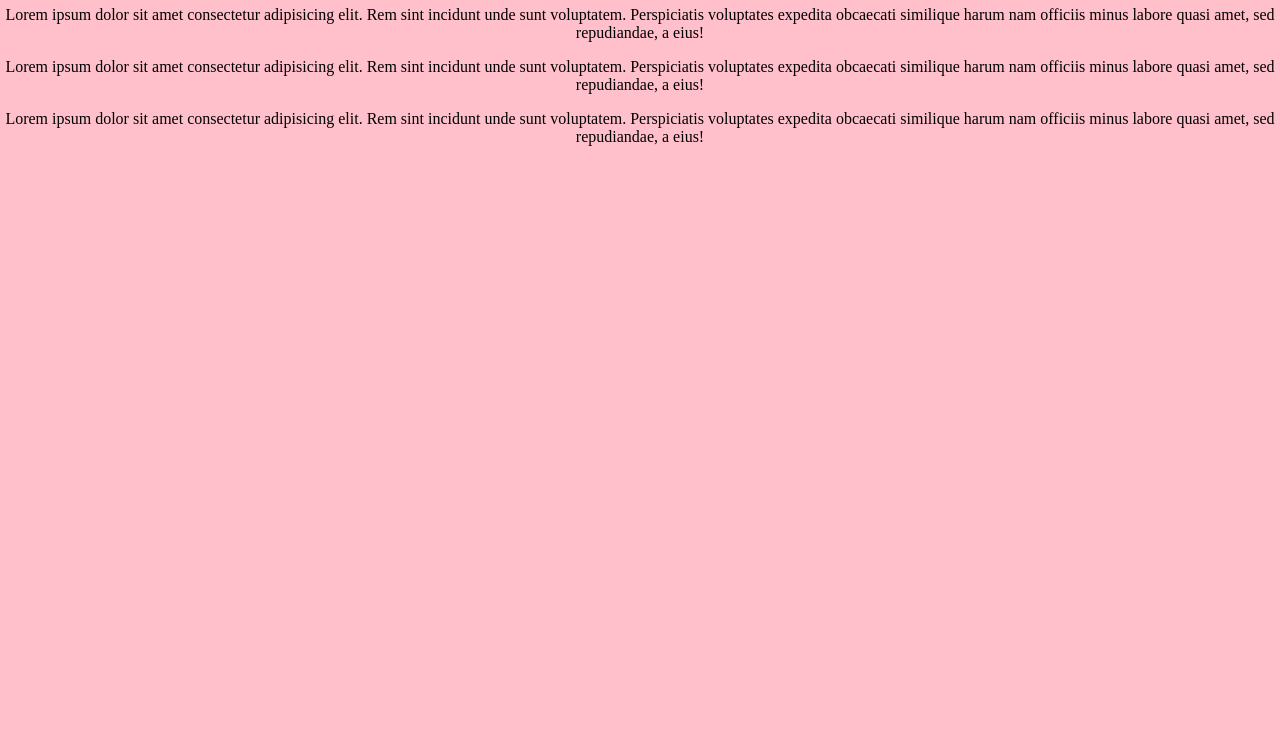
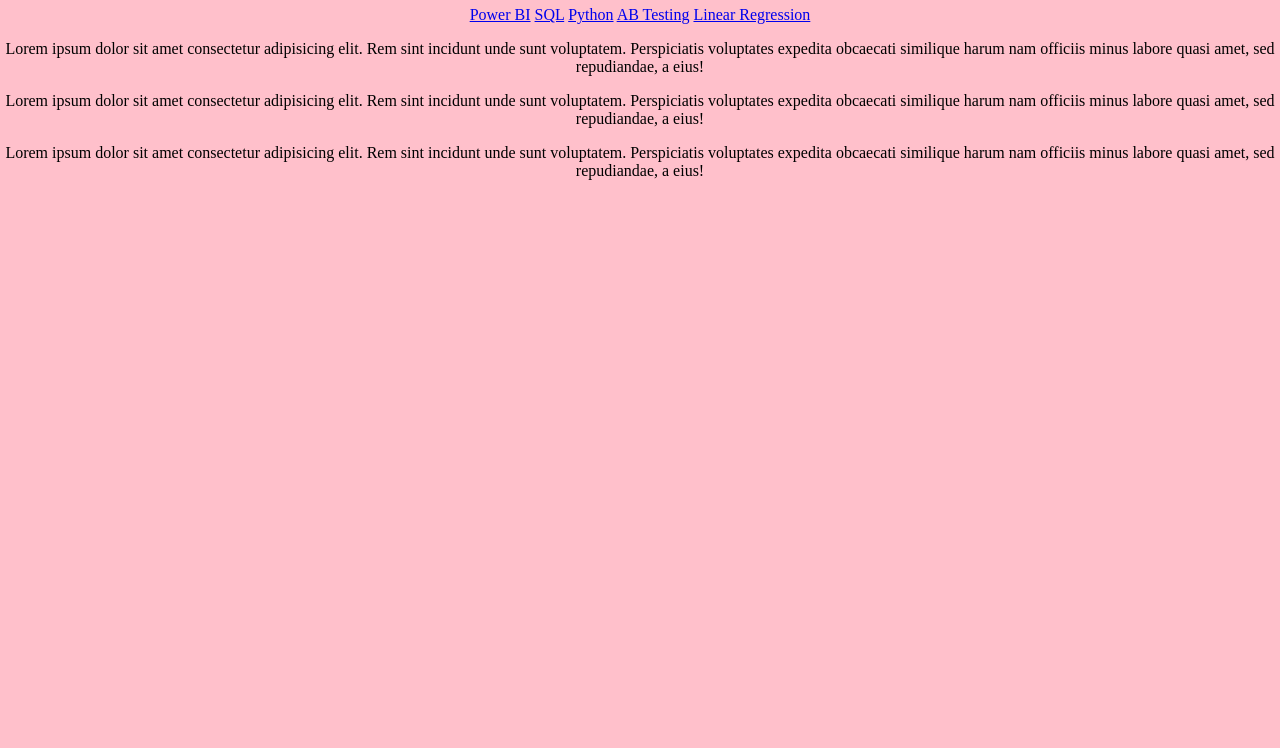
Before and after one commit to brandyemurray/BrandyMurrayProfile, a plain HTML site: page index.html in a window 1280 px wide. Shown: the part 52-800 px from the top of the page. Drawn offline with Linux system fonts and the light colour scheme.

Commit message:
Update index.html

```diff
--- a/index.html
+++ b/index.html
@@ -8,12 +8,11 @@
 </head>
 <body>
     <h1>Brandy Murray</h1>
-    <a href="/BrandyMurrayProfile/powerbi.html"></a>
-    <a href="/BrandyMurrayProfile/sql.html"></a>
-    <a href="/BrandyMurrayProfile/python.html"></a>
-    <a href="/BrandyMurrayProfile/abTesting.html"></a>
-    <a href="/BrandyMurrayProfile/linearRegression.html"></a>
-    <a href="/BrandyMurrayProfile/sql.html"></a>
+    <a href="/BrandyMurrayProfile/powerbi.html">Power BI</a>
+    <a href="/BrandyMurrayProfile/sql.html">SQL</a>
+    <a href="/BrandyMurrayProfile/python.html">Python</a>
+    <a href="/BrandyMurrayProfile/abTesting.html">AB Testing</a>
+    <a href="/BrandyMurrayProfile/linearRegression.html">Linear Regression</a>
     <p> Lorem ipsum dolor sit amet consectetur adipisicing elit. Rem sint incidunt unde sunt voluptatem. Perspiciatis voluptates expedita obcaecati similique harum nam officiis minus labore quasi amet, sed repudiandae, a eius!</p>
     <p> Lorem ipsum dolor sit amet consectetur adipisicing elit. Rem sint incidunt unde sunt voluptatem. Perspiciatis voluptates expedita obcaecati similique harum nam officiis minus labore quasi amet, sed repudiandae, a eius!</p>
     <p> Lorem ipsum dolor sit amet consectetur adipisicing elit. Rem sint incidunt unde sunt voluptatem. Perspiciatis voluptates expedita obcaecati similique harum nam officiis minus labore quasi amet, sed repudiandae, a eius!</p>
```
